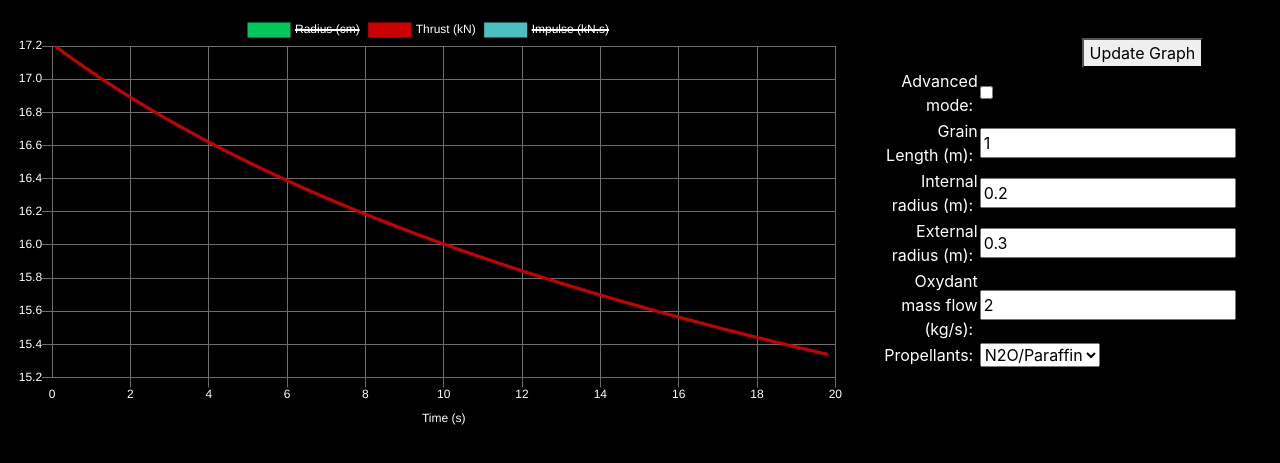
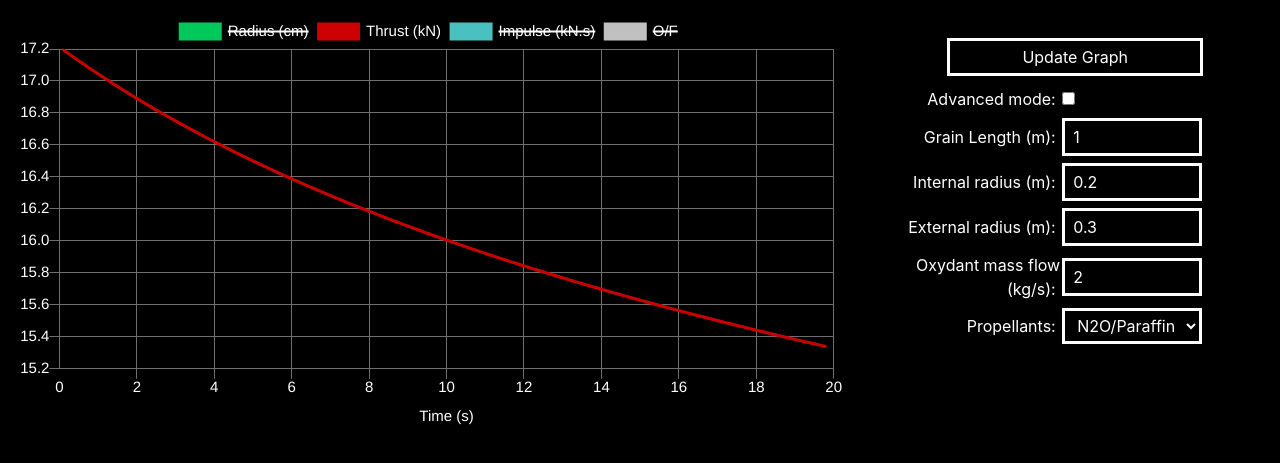
Before and after one commit to Alexsimulation/hybrid_sim, a plain HTML site: page index.html in a window 1280 px wide. Shown: the part 63-526 px from the top of the page. Drawn offline with nearby package versions, Linux system fonts and the light colour scheme.

Commit message:
Add files via upload

```diff
--- a/index.html
+++ b/index.html
@@ -20,8 +20,9 @@
 
         <script type="module">
             import { get_results } from "./main.js";
-            import {radius_data, thrust_data, impulse_data} from "./main.js";
+            import {radius_data, thrust_data, impulse_data, of_data} from "./main.js";
             Chart.defaults.global.defaultFontColor = 'white';
+            Chart.defaults.global.defaultFontSize = 15;
             let myChart = document.getElementById('myChart').getContext('2d');
             let RocketChart = new Chart(myChart, {
                 type:'scatter',
@@ -56,6 +57,16 @@
                         hidden: true,
                         showLine: true,
                         data: impulse_data
+                    } , {
+                        label:'O/F',
+                        fill: false,
+                        lineTension: 0.1,
+                        borderColor: "rgba(192,192,192,1)",
+                        pointRadius: 1,
+                        pointHitRaduis: 10,
+                        hidden: true,
+                        showLine: true,
+                        data: of_data
                     }]
                 },
                 options: {
@@ -130,9 +141,9 @@
         <div class="mydiv" align="right">
             <br>
             <form>
-                <table>
+                <table class="tablespaced">
                 <tr>
-                    <button align="left" type="button" id="but1" >Update Graph</button>
+                    <button class="button" align="left" type="button" id="but1" >Update Graph</button>
                 </tr>
                 <tr>
                     <td align="right">Advanced mode:&nbsp</td>
@@ -140,33 +151,33 @@
                 </tr>
                 <tr>
                     <td align="right">Grain Length (m):&nbsp</td>
-                    <td align="left"><input id = "gl_in" type="number" name="len_in" step = 0.1 value=1 /></td>
+                    <td align="left"><input class="field" id = "gl_in" type="number" name="len_in" step = 0.1 value=1 /></td>
                 </tr>
                 <tr>
                     <td align="right">Internal radius (m):&nbsp</td>
-                    <td align="left"><input id = "ri_in" type="number" name="ri_in" step = 0.1 value=0.2 /></td>
+                    <td align="left"><input class="field" id = "ri_in" type="number" name="ri_in" step = 0.1 value=0.2 /></td>
                 </tr>
                 <tr>
                     <td align="right">External radius (m):&nbsp</td>
-                    <td align="left"><input id = "re_in" type="number" name="re_in" step = 0.1 value=0.3 /></td>
+                    <td align="left"><input class="field" id = "re_in" type="number" name="re_in" step = 0.1 value=0.3 /></td>
                 </tr>
                 <tr>
                     <td align="right">Oxydant mass flow (kg/s):&nbsp</td>
-                    <td align="left"><input id = "mo_in" type="number" name="mox_in" step = 0.1 value=2 /></td>
+                    <td align="left"><input class="field" id = "mo_in" type="number" name="mox_in" step = 0.1 value=2 /></td>
                 </tr>
                 <tr>
                     <td align="right">Propellants:&nbsp</td>
-                    <td align="left"><select name="pr_in" id="pr_in" value="N2O/Paraffin">
+                    <td align="left"><select class="field" name="pr_in" id="pr_in" value="N2O/Paraffin">
                         <option value="N2O/Paraffin">N2O/Paraffin</option>
                     </select></td>
                 </tr>
                 <tr id="a_tr" style="display: none;" >
                     <td align="right">A:&nbsp</td>
-                    <td align="left"><input id = "a_in" type="number" name="a_in" step = 0.001 value=0.001 /></td>
+                    <td align="left"><input class="field" id = "a_in" type="number" name="a_in" step = 0.001 value=0.001 /></td>
                 </tr>
                 <tr id="n_tr" style="display: none;">
                     <td align="right">N:&nbsp</td>
-                    <td align="left"><input id = "n_in" type="number" name="n_in" step = 0.02 value=0.7 /></td>
+                    <td align="left"><input class="field" id = "n_in" type="number" name="n_in" step = 0.02 value=0.7 /></td>
                 </tr>
                 </table>
             </form>
--- a/main.js
+++ b/main.js
@@ -27,6 +27,7 @@ export function get_results(L,ri,re,m_dot_ox,propellants,a,n) {
     let radius_data = [];
     let thrust_data = [];
     let impulse_data = [];
+    let of_data = [];
 
     let ind = 0;
 
@@ -43,10 +44,11 @@ export function get_results(L,ri,re,m_dot_ox,propellants,a,n) {
         radius_data = radius_data.concat({x: t, y: r*100});
         thrust_data = thrust_data.concat({x: t, y: T/1000});
         impulse_data = impulse_data.concat({x: t, y: I/1000});
+        of_data = of_data.concat({x: t, y: of});
 
         ind = ind + 1;
     }
-    let values = [radius_data, thrust_data, impulse_data];
+    let values = [radius_data, thrust_data, impulse_data, of_data];
     return values;
 }
 
@@ -61,6 +63,6 @@ let propellants = 'N2O/Paraffin';
 let a = 0.001;
 let n = 0.7;
 
-let [radius_data, thrust_data, impulse_data] = get_results(L,ri,re,m_dot_ox,propellants,a,n);
+let [radius_data, thrust_data, impulse_data, of_data] = get_results(L,ri,re,m_dot_ox,propellants,a,n);
 
-export {radius_data, thrust_data, impulse_data}
+export {radius_data, thrust_data, impulse_data, of_data}
--- a/visual.css
+++ b/visual.css
@@ -31,3 +31,37 @@ body {
     background-color: rgba(0,0,0,0);
     color: white;
 }
+
+.button {
+    padding: 0.25rem 0.5rem;
+    border: 3px solid #fefefe;
+    border-radius: 7px solid;
+    color: #fefefe;
+    background: rgba(0,0,0,0.6);
+    text-transform: capitalize;
+    cursor: pointer;
+    outline: none;
+    width: 80%;
+}
+.button:hover{
+    background: rgb(0,0,0);
+}
+
+.field {
+    padding: 0.25rem 0.5rem;
+    border: 3px solid #fefefe;
+    border-radius: 7px solid;
+    color: #fefefe;
+    background: rgba(0,0,0,0.6);
+    text-transform: capitalize;
+    outline: none;
+    width: 140px;
+}
+.field:hover{
+    background: rgb(0,0,0);
+}
+
+.tablespaced {
+    border-collapse:separate;
+    border-spacing:0 5px;
+}
```
